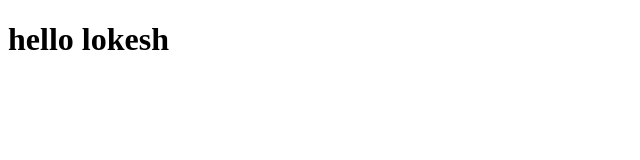
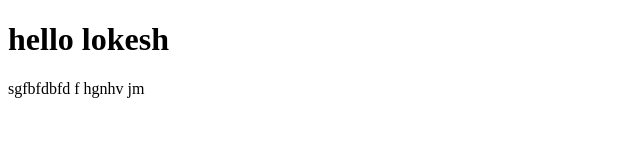
Before and after one commit to Vijaygit1812/lokesh, a plain HTML site: page index.html in a window 1280 px wide. Shown: the whole page, without its empty margins (0-640 px from the left). Drawn offline with Linux system fonts and the light colour scheme.

Commit message:
second changes

```diff
--- a/index.html
+++ b/index.html
@@ -7,5 +7,6 @@
 </head>
 <body>
     <h1>hello lokesh</h1>
+    <p>sgfbfdbfd f hgnhv jm</p>
 </body>
 </html>
```
